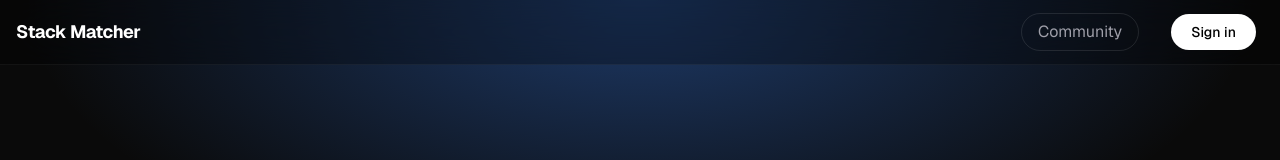
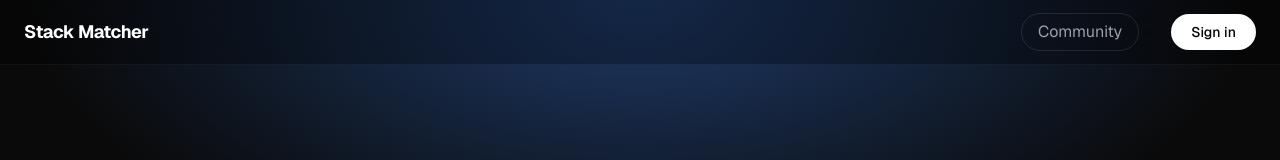
Before and after one commit to adamnizialek/stack-matcher, a Next.js app: page / in a window 1280 px wide. Shown: the top 160 px of the page. Built offline with nearby package versions, Linux system fonts and the light colour scheme; no server answers.

Commit message:
style: adjust navbar logo and button spacing

```diff
--- a/src/components/Navbar.tsx
+++ b/src/components/Navbar.tsx
@@ -7,11 +7,11 @@ export async function Navbar() {
 
   return (
     <nav className="fixed top-0 left-0 right-0 z-50 bg-black/30 backdrop-blur-xl border-b border-white/5">
-      <div className="w-full pl-2 pr-4 sm:pl-4 sm:pr-6 h-14 sm:h-16 flex items-center justify-between">
-        <Link href="/" className="text-base sm:text-lg font-bold text-white tracking-tight">
+      <div className="w-full pl-2 pr-2 sm:pl-4 sm:pr-4 h-14 sm:h-16 flex items-center justify-between">
+        <Link href="/" className="text-base sm:text-lg font-bold text-white tracking-tight ml-2">
           Stack Matcher
         </Link>
-        <div className="flex items-center gap-4 sm:gap-8 text-sm sm:text-base">
+        <div className="flex items-center gap-4 sm:gap-8 text-sm sm:text-base mr-2">
           <Link href="/feed" className="px-3 py-1 sm:px-4 sm:py-1.5 rounded-full border border-white/10 text-zinc-400 hover:bg-white/5 hover:text-white hover:border-white/20 transition-all">
             Community
           </Link>
```
